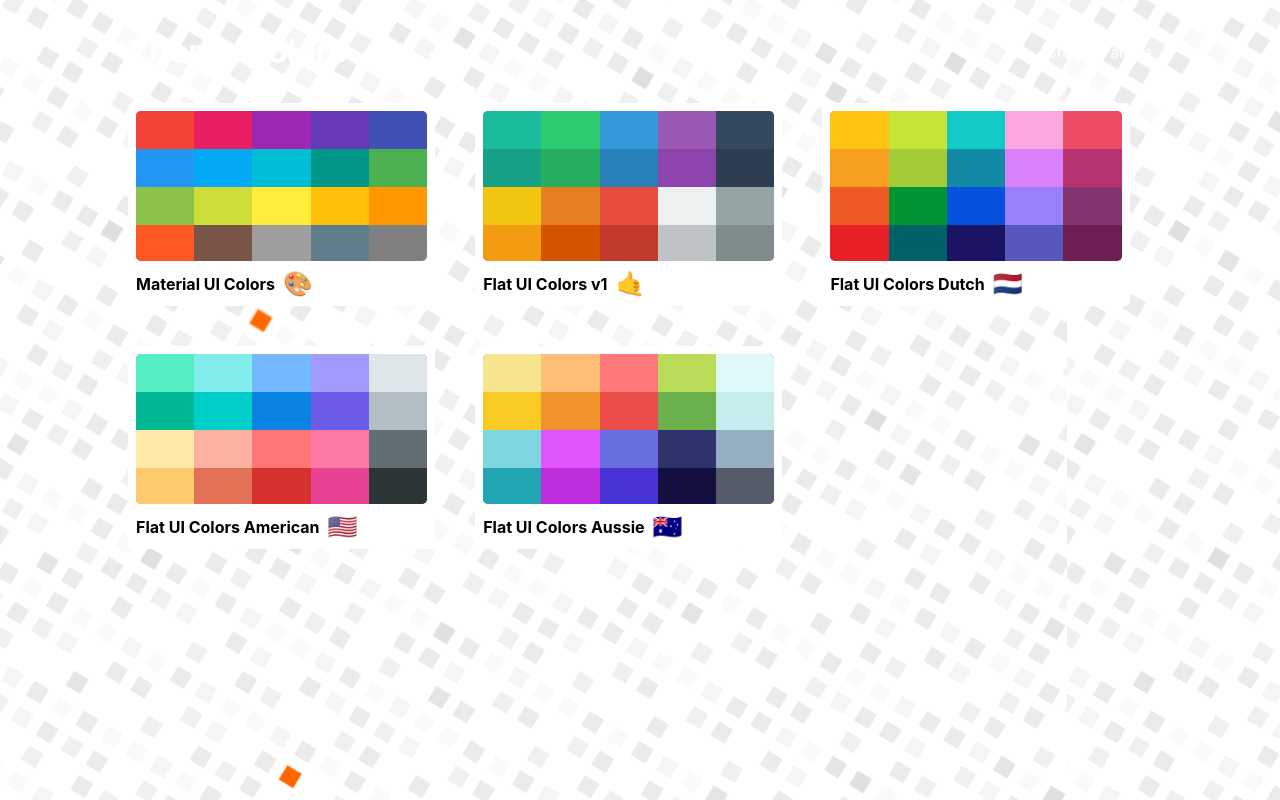
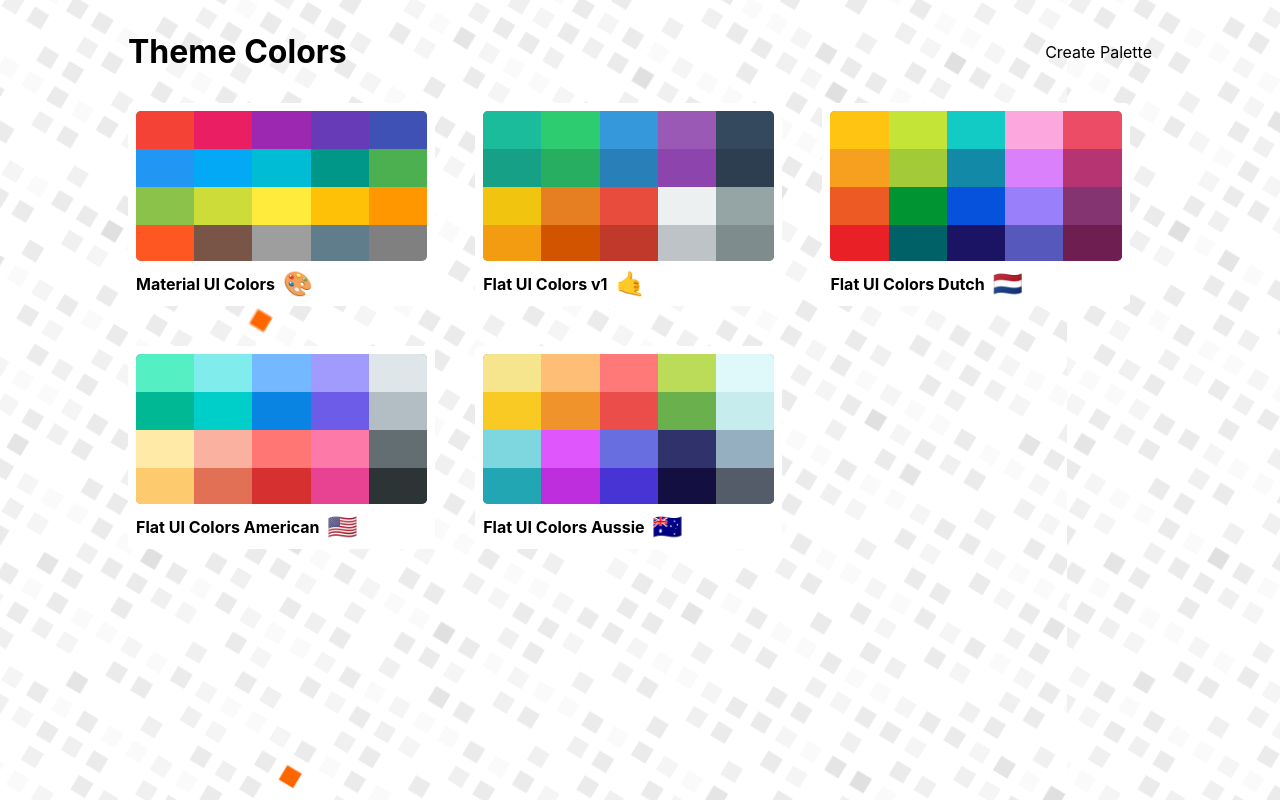
Before and after one commit to GinaKui/theme-color, a React (Create React App) app: page / in a window 1280 px wide. Built offline with nearby package versions, Linux system fonts and the light colour scheme.

Commit message:
run npm audit fix

```diff
--- a/package.json
+++ b/package.json
@@ -23,7 +23,7 @@
     "react-dom": "^16.12.0",
     "react-material-ui-form-validator": "^2.0.10",
     "react-router-dom": "^5.1.2",
-    "react-scripts": "^4.0.0",
+    "react-scripts": "^4.0.1",
     "react-sortable-hoc": "^1.11.0",
     "react-transition-group": "^4.3.0",
     "typescript": "^3.8.3"
--- a/src/PaletteList.js
+++ b/src/PaletteList.js
@@ -67,7 +67,7 @@
         </div>
         <Dialog open={openDeleteDialog} aira-labelledby="delete-dialog-title" onClose={this.handleDelete}>
           <DialogTitle id="delete-dialog-title">Delete this palette?</DialogTitle>
-          // TODO: - this is not a list, use DialogAction and Button component should be better
+          {/* TODO: - this is not a list, use DialogAction and Button component should be better */}
           <List>
             <ListItem button onClick={() => this.handleDelete()} >
               <ListItemAvatar>
--- a/src/PaletteMetaForm.js
+++ b/src/PaletteMetaForm.js
@@ -1,12 +1,11 @@
 import React, { useEffect, useState } from 'react';
 import Button from '@material-ui/core/Button';
-import TextField from '@material-ui/core/TextField';
 import Dialog from '@material-ui/core/Dialog';
 import DialogActions from '@material-ui/core/DialogActions';
 import DialogContent from '@material-ui/core/DialogContent';
 import DialogContentText from '@material-ui/core/DialogContentText';
 import DialogTitle from '@material-ui/core/DialogTitle';
-import { ValidatorForm, TextValidator} from 'react-material-ui-form-validator';
+import { ValidatorForm, TextValidator } from 'react-material-ui-form-validator';
 import { Picker } from 'emoji-mart';
 
 import 'emoji-mart/css/emoji-mart.css';
@@ -14,7 +13,7 @@
 function PaletteMetaForm(props) {
   const { palettes, handleSubmit, hideForm } = props;
   const [newPaletteName, setNewPaletteName] = useState("new palette");
-  const [stage, setStage] = useState('form')
+  const [stage, setStage] = useState('form');
 
   useEffect(() => {
     ValidatorForm.addValidationRule('isPaletteNameUnique', value => {
@@ -43,10 +42,6 @@
 
   return (
     <>
-      <Dialog open={stage === 'emoji'} onClose={hideForm} >
-        <DialogTitle id="form-dialog-title">Choose a Palette Emoji</DialogTitle>
-        <Picker onSelect={savePalette} title="Pick a palette emoji"/>
-      </Dialog>
       <Dialog open={stage === 'form'} onClose={hideForm} aria-labelledby="form-dialog-title">
         <DialogTitle id="form-dialog-title">Choose a Palette Name</DialogTitle>
         <ValidatorForm onSubmit={showEmojiPicker}>
@@ -62,7 +57,7 @@
               fullWidth
               margin="normal"
               validators={['required', 'isPaletteNameUnique']}
-              errorMessages={['palette name is required', 'name already used']}
+              errorMessages={['palette name is required', 'name has been used']}
             />
           </DialogContent>
           <DialogActions>
@@ -75,6 +70,10 @@
           </DialogActions>
         </ValidatorForm>
       </Dialog>
+      <Dialog open={stage === 'emoji'} onClose={hideForm} aria-labelledby="form-dialog-emoji">
+        <DialogTitle id="form-dialog-title">Choose a Palette Emoji</DialogTitle>
+        <Picker onSelect={savePalette} title="Pick a palette emoji"/>
+      </Dialog>
     </>
   );
 }
--- a/src/styles/PaletteListStyles.js
+++ b/src/styles/PaletteListStyles.js
@@ -38,9 +38,9 @@
     width: '100%',
     justifyContent: 'space-between',
     alignItems: 'center',
-    color: 'white',
+    color: 'black',
     "& a": {
-      color: 'white'
+      color: 'black'
     }
   },
   heading: {
```
Also changed, not shown: 1 other file (tests, documents, lock files or other folders).
